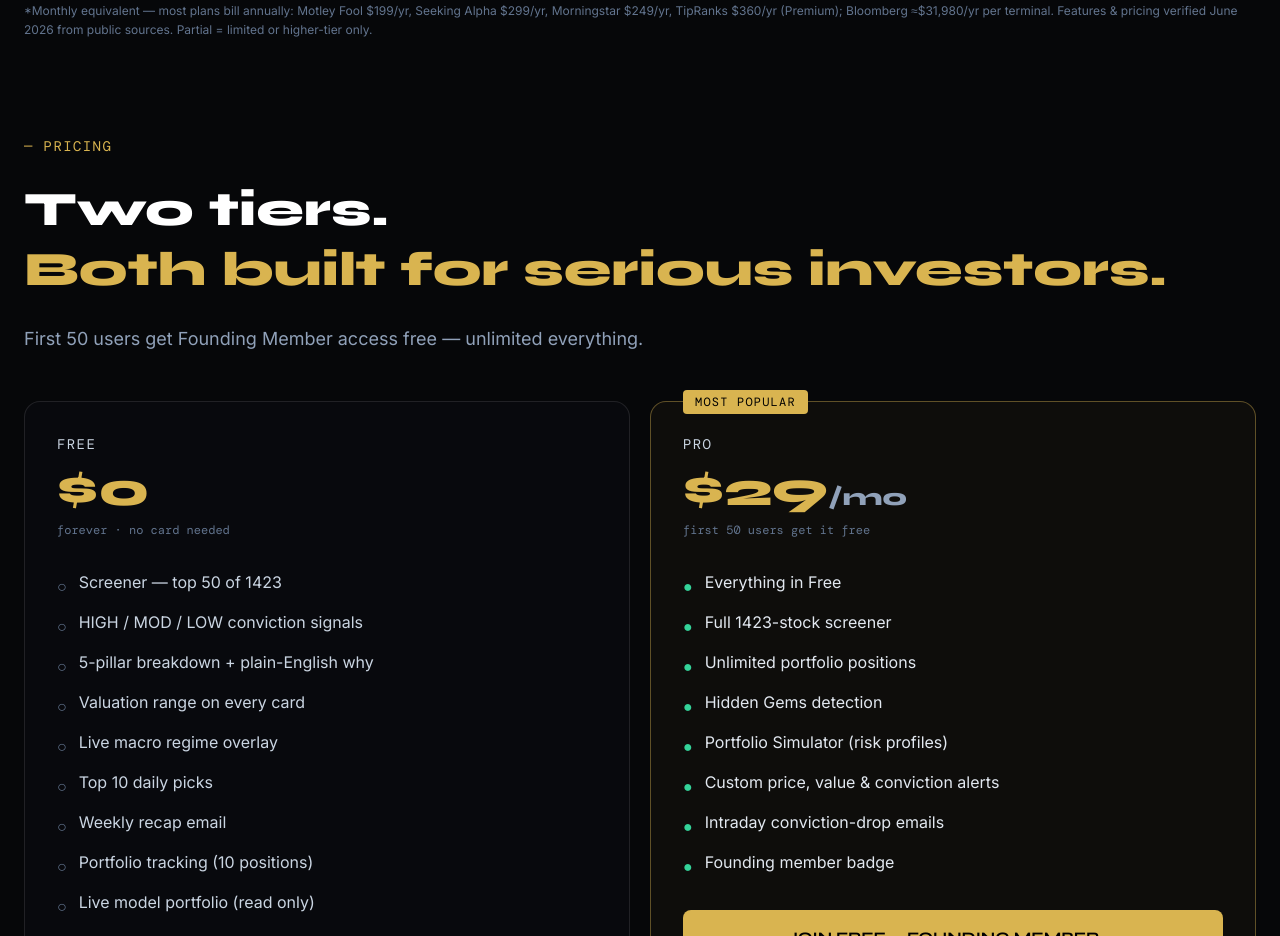
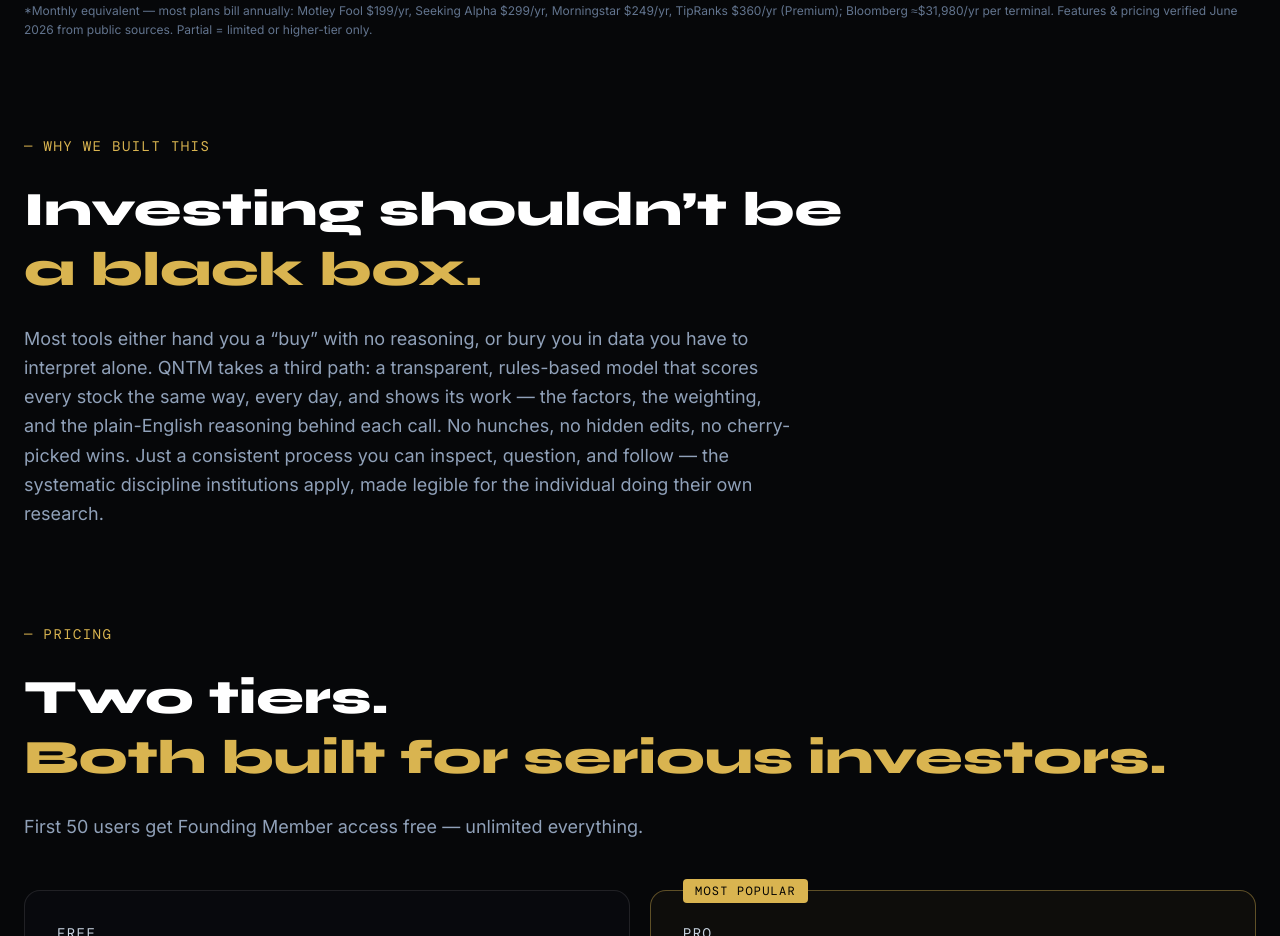
Before and after one commit to andymcalister/qntm-web, a Next.js app: page / in a window 1280 px wide. Shown: the part 4640-5576 px from the top of the page. Built offline with nearby package versions, Linux system fonts and the light colour scheme; no server answers.

Commit message:
Homepage: add 'why we built this' philosophy section before pricing

```diff
--- a/app/page.tsx
+++ b/app/page.tsx
@@ -480,6 +480,24 @@ export default async function Home() {
         </p>
       </section>
 
+      {/* Why we built this — philosophy */}
+      <section className="max-w-7xl mx-auto px-6 pt-0 pb-24">
+        <p className="font-mono text-sm tracking-widest text-gold mb-6">— WHY WE BUILT THIS</p>
+        <h2 className="font-display font-extrabold text-4xl sm:text-5xl leading-tight">
+          <span className="text-white">Investing shouldn’t be</span>
+          <br />
+          <span className="text-gold">a black box.</span>
+        </h2>
+        <p className="mt-6 text-lg text-slate-400 max-w-3xl leading-relaxed">
+          Most tools either hand you a “buy” with no reasoning, or bury you in data you have to
+          interpret alone. QNTM takes a third path: a transparent, rules-based model that scores every stock
+          the same way, every day, and shows its work — the factors, the weighting, and the plain-English
+          reasoning behind each call. No hunches, no hidden edits, no cherry-picked wins. Just a consistent
+          process you can inspect, question, and follow — the systematic discipline institutions apply,
+          made legible for the individual doing their own research.
+        </p>
+      </section>
+
       {/* Pricing */}
       <section className="max-w-7xl mx-auto px-6 pt-0 pb-24">
         <p className="font-mono text-sm tracking-widest text-gold mb-6">— PRICING</p>
```
